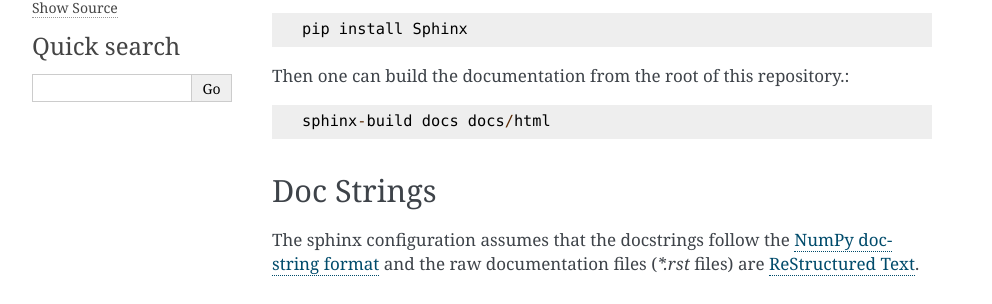
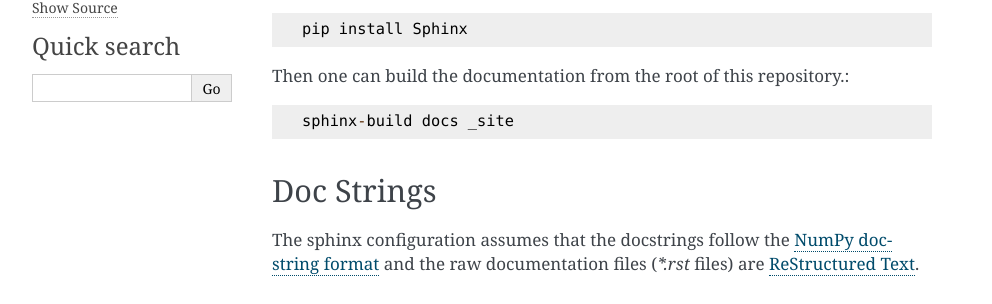
Before and after one commit to JeffersonLab/hps-align, a Sphinx documentation site: the page built from docs/build_docs.rst, in a window 1280 px wide. Shown: the part 195-499 px from the top of the page, without its empty margins (148-1140 px from the left). Built offline with Sphinx 7.4.7, drawn with Linux system fonts in a browser that asks for light colours.

Commit message:
use same output dir as github workflow

```diff
--- a/docs/build_docs.rst
+++ b/docs/build_docs.rst
@@ -10,7 +10,7 @@ Sphinx is available on PyPI, so one can::
 
 Then one can build the documentation from the root of this repository.::
 
-    sphinx-build docs docs/html
+    sphinx-build docs _site
 
 
 Doc Strings
```
Also changed, not shown: 2 other files.
